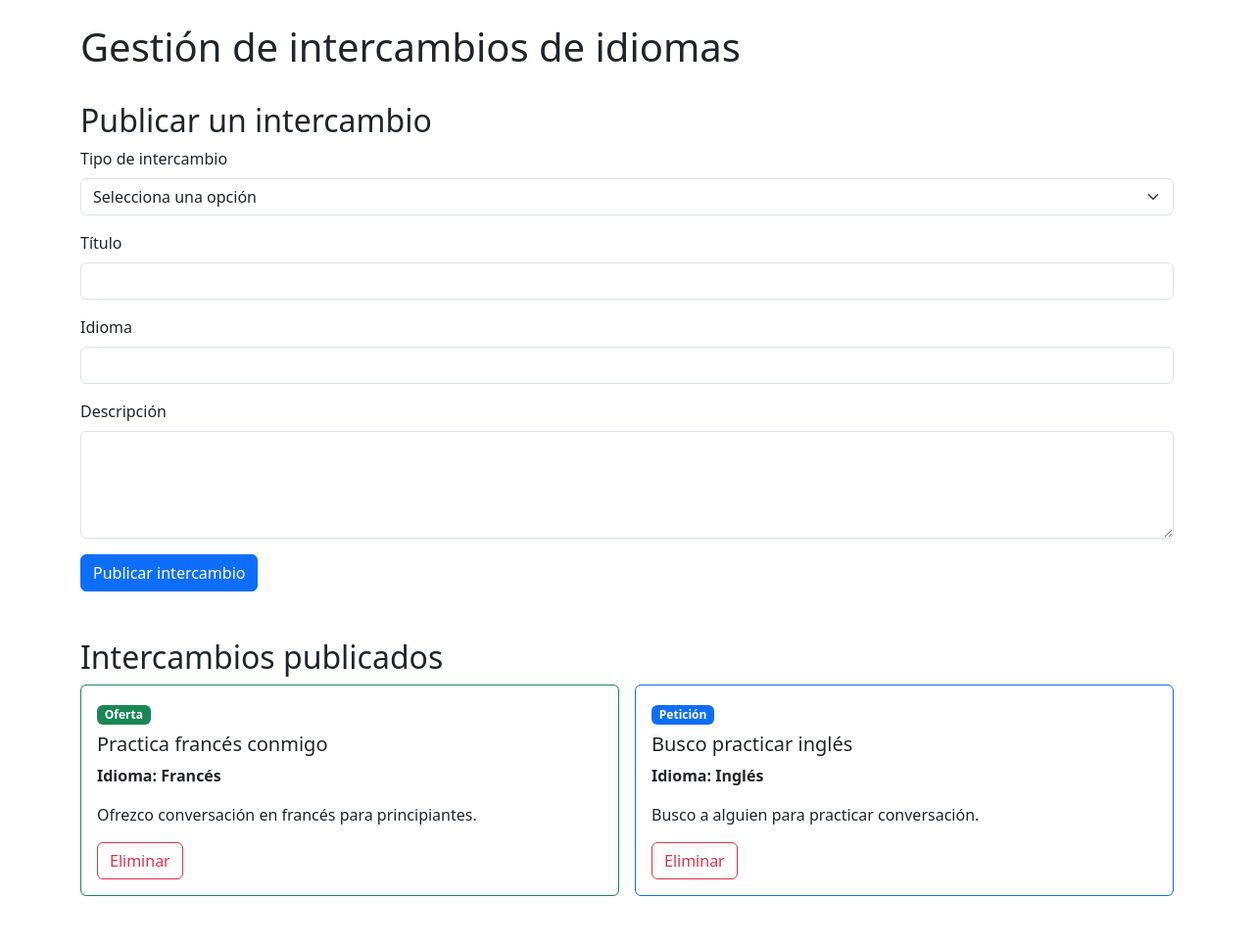
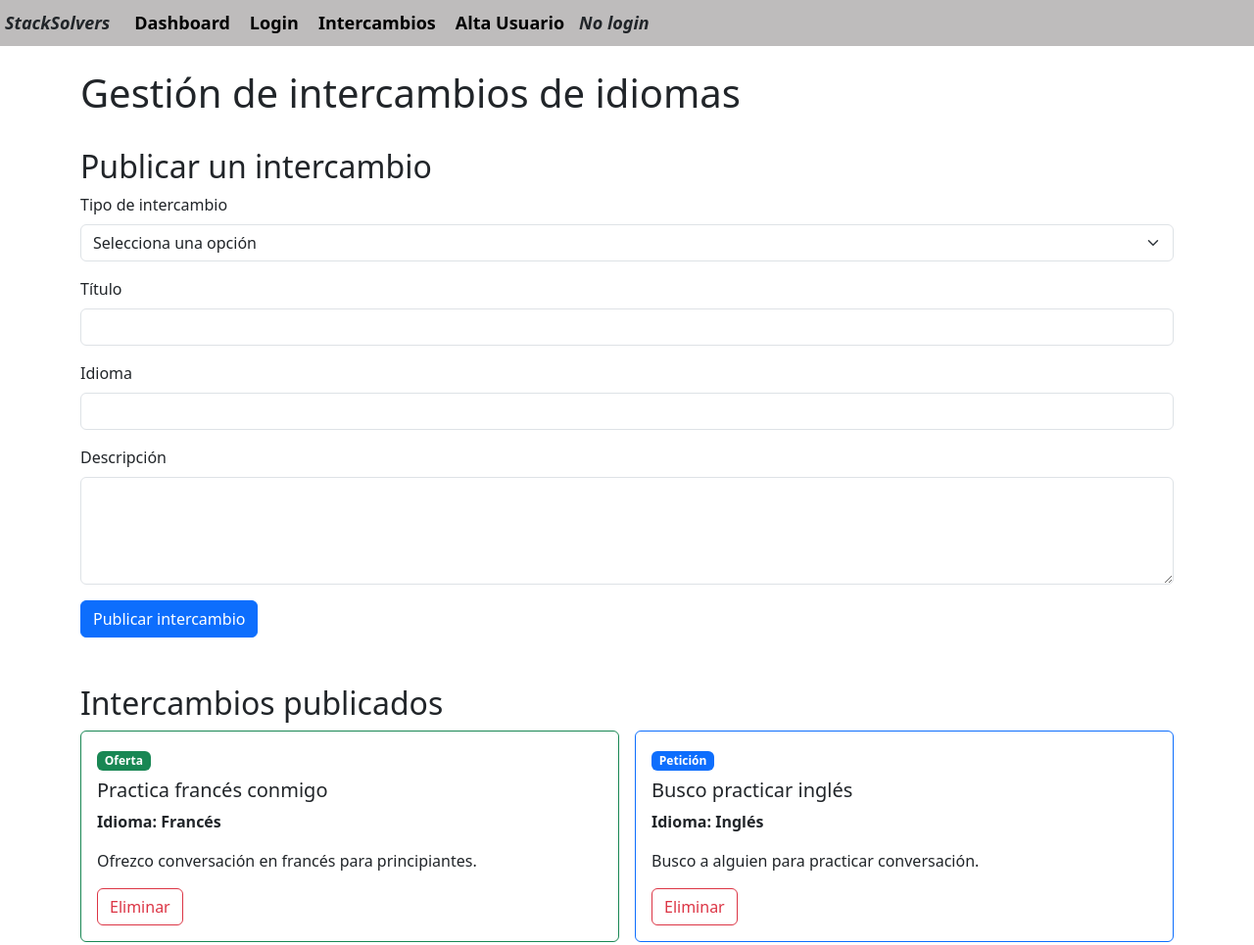
Before and after one commit to StudyPractic55764/StackSolverProject, a plain HTML site: page FRONTEND/intercambios.html in a window 1280 px wide. Shown: the whole page at 98% size. Drawn offline with nearby package versions, Linux system fonts and the light colour scheme.

Commit message:
Añade barra superior de navegación a gestión de intercambios

```diff
--- a/FRONTEND/intercambios.html
+++ b/FRONTEND/intercambios.html
@@ -10,8 +10,24 @@
         integrity="sha384-sRIl4kxILFvY47J16cr9ZwB07vP4J8+LH7qKQnuqkuIAvNWLzeN8tE5YBujZqJLB"
         crossorigin="anonymous"
     >
+    <link rel="stylesheet" href="./styleindex.css">
 </head>
 <body>
+    <nav class="barraSuperior" aria-label="Navegación principal">
+        <div class="logo">StackSolvers</div>
+
+        <a class="nav-link" href="./index.html">Dashboard</a>
+        <a class="nav-link" href="./login.html">Login</a>
+        <a
+            class="nav-link"
+            href="./intercambios.html"
+            aria-current="page"
+        >Intercambios</a>
+
+        <span class="nav-link" aria-disabled="true">Alta Usuario</span>
+
+        <div class="no-login">No login</div>
+    </nav>
     <header class="container py-4">
         <h1>Gestión de intercambios de idiomas</h1>
     </header>
```
